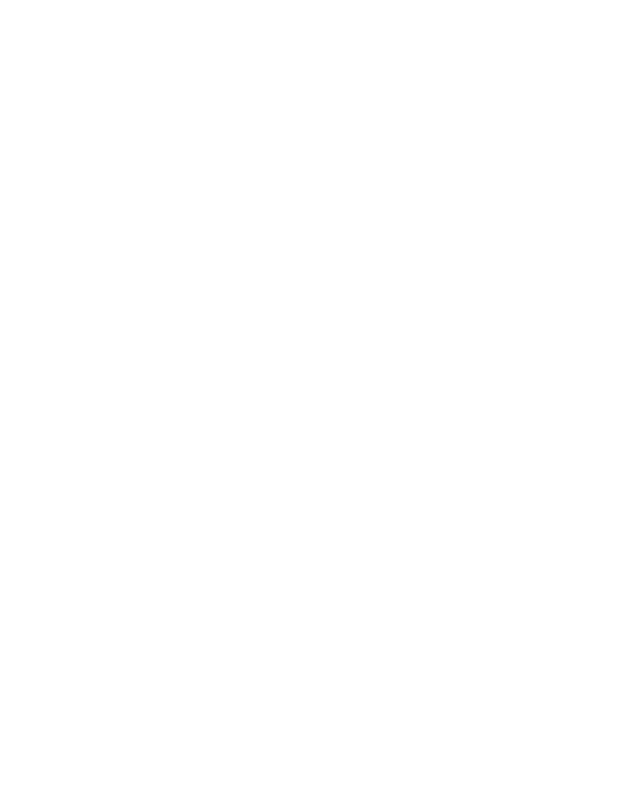
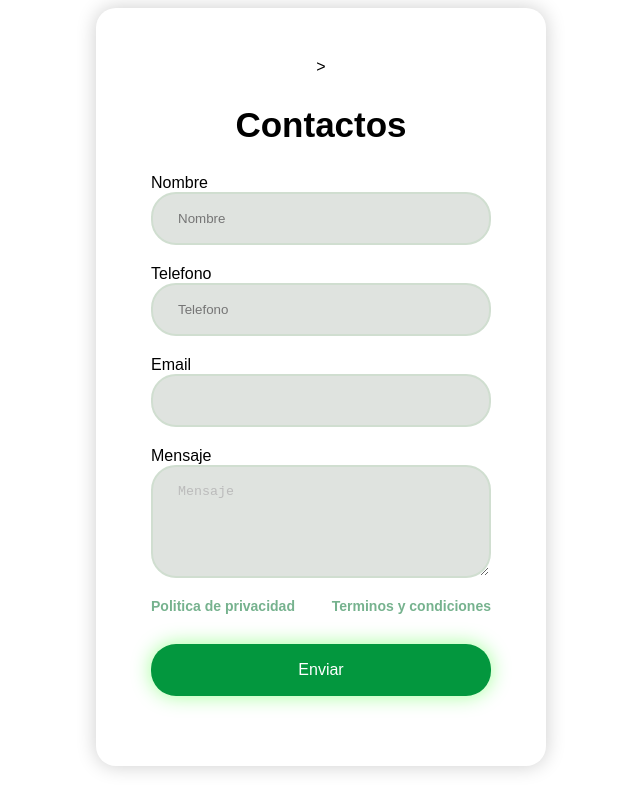
Before and after one commit to Macalderas/Formulario-, a plain HTML site: page componentes/fomularioDeContacto/formulario.html in a window 1280 px wide. Shown: the whole page, without its empty margins (319-959 px from the left). Drawn offline with Linux system fonts and the light colour scheme.

```diff
--- a/componentes/fomularioDeContacto/formulario.css
+++ b/componentes/fomularioDeContacto/formulario.css
@@ -0,0 +1,86 @@
+body{
+    font-family: Arial, Helvetica, sans-serif;
+    min-height: 10rem;
+    display: flex;
+    align-items: center;
+    justify-content: center;
+}
+
+form{
+    padding: 50px 55px;
+    box-shadow: 0 0 20px rgba(0, 0, 0, 0.2);
+    border-radius: 20px;
+    text-align: center;
+    width: 340px;
+}
+
+.input-group {
+display: flex;
+flex-direction: column;
+text-align: left;
+}
+
+h2 {
+    color: black;
+    font-size: 35px;
+}
+
+input, textarea {
+    padding: 17px 25px;
+    border-radius: 25px;
+    margin-bottom: 20px;
+    background-color: #dfe3df;
+    border: 2px solid #d0ded0;
+    color: #282828;
+    outline: none;
+
+}
+
+input ::placeholder, textarea::placeholder {
+color: #bbb;
+}
+
+.form-txt {
+    margin-bottom: 30px;
+    display: flex;
+    justify-content: space-between;
+    text-align: center;
+}
+
+.form-txt a {
+    color: #76b28e;
+    font-size: 14px;
+    font-weight: 600;
+    text-decoration: none;
+}
+
+.btn {
+    font-size: 16px;
+    color: #ffffff;
+    border: 0;
+    border-radius: 25px;
+    background-color: #03973e;
+    box-shadow: 0 0 20px rgb(25, 254, 0, 0.4);
+    cursor: pointer;
+}
+
+.btn:hover {
+    background-color: #50e04b;
+}
+
+@media(max-width:991px) {
+
+    body {
+        padding: 30px;
+    }
+
+    form {
+        padding: 50px 30px;
+        width: 100%;
+    }
+
+    input {
+        padding: 15px 10px;
+    }
+
+}
--- a/componentes/fomularioDeContacto/formulario.html
+++ b/componentes/fomularioDeContacto/formulario.html
@@ -1,5 +1,5 @@
 <!DOCTYPE html>
-<html lang="en">
+<html lang="es">
 <head>
     <meta charset="UTF-8">
     <meta name="viewport" content="width=device-width, initial-scale=1.0">
@@ -8,8 +8,34 @@
     <link rel="stylesheet" href="">
 </head>
 <body>
+    <form action="https://formsubmit.co/your@email.com" method="POST"> >
+
+        <h2>Contactos</h2>
+
+   <div class="input-group">
+
+    <label for="name">Nombre</label>
+   <input type="text" name="name" id="name" placeholder="Nombre">
+
+   <label for="phone">Telefono</label>
+    <input type="tel" name="phone" id="phone" placeholder="Telefono">
+
+  <label for="email">Email</label>
+  <input type="email" name="email" id="Email">
+
+  <label for="message">Mensaje</label>
+  <textarea name="message" id="message" cols="30" rows="5" placeholder="Mensaje"></textarea>
+
+  <div class="form-txt">
+    <a href="#">Politica de privacidad </a>
+    <a href="#">Terminos y condiciones </a>
+</div>
+<input class="btn" type="submit" value="Enviar">
 
 
-    <script src="formulario.js"></script>
+  </div>
+
+    </form>
+
 </body>
 </html>
--- a/main.js
+++ b/main.js
@@ -7,8 +7,8 @@ div_formulario.className = "div-formulario";
 
 // lista de datos
 let formulario =[
-    {nombre: "Login",     link: " componentes/login/Login.html"},
-    {nombre: "formulario",link: "formulario/formulario/formulario.html"},
+    {nombre: "Login",     link: "login/Login.html"},
+    {nombre: "formulario",link: "componentes/fomularioDeContacto/formulario.html"},
     {nombre: "formulario",link: "formulario2/formulario2/formulario2.html"},
     {nombre: "formulario",link: "formulario3/formulario3/formulario3.html"},
     {nombre: "formulario",link: "formulario4/formulario4/formulario4.html"},
```
Also changed, not shown: componentes/fomularioDeContacto/formulario.js (deleted).
